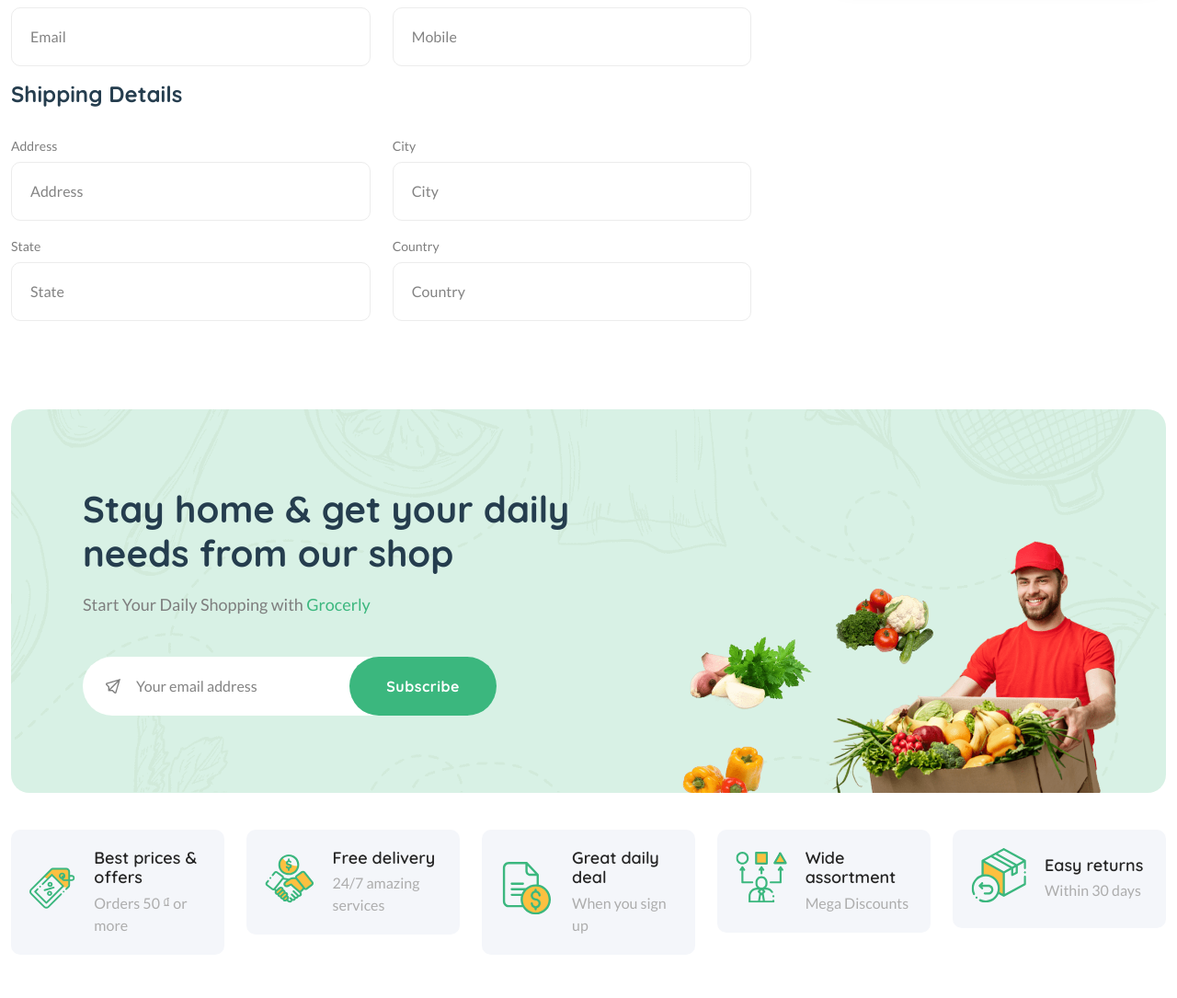
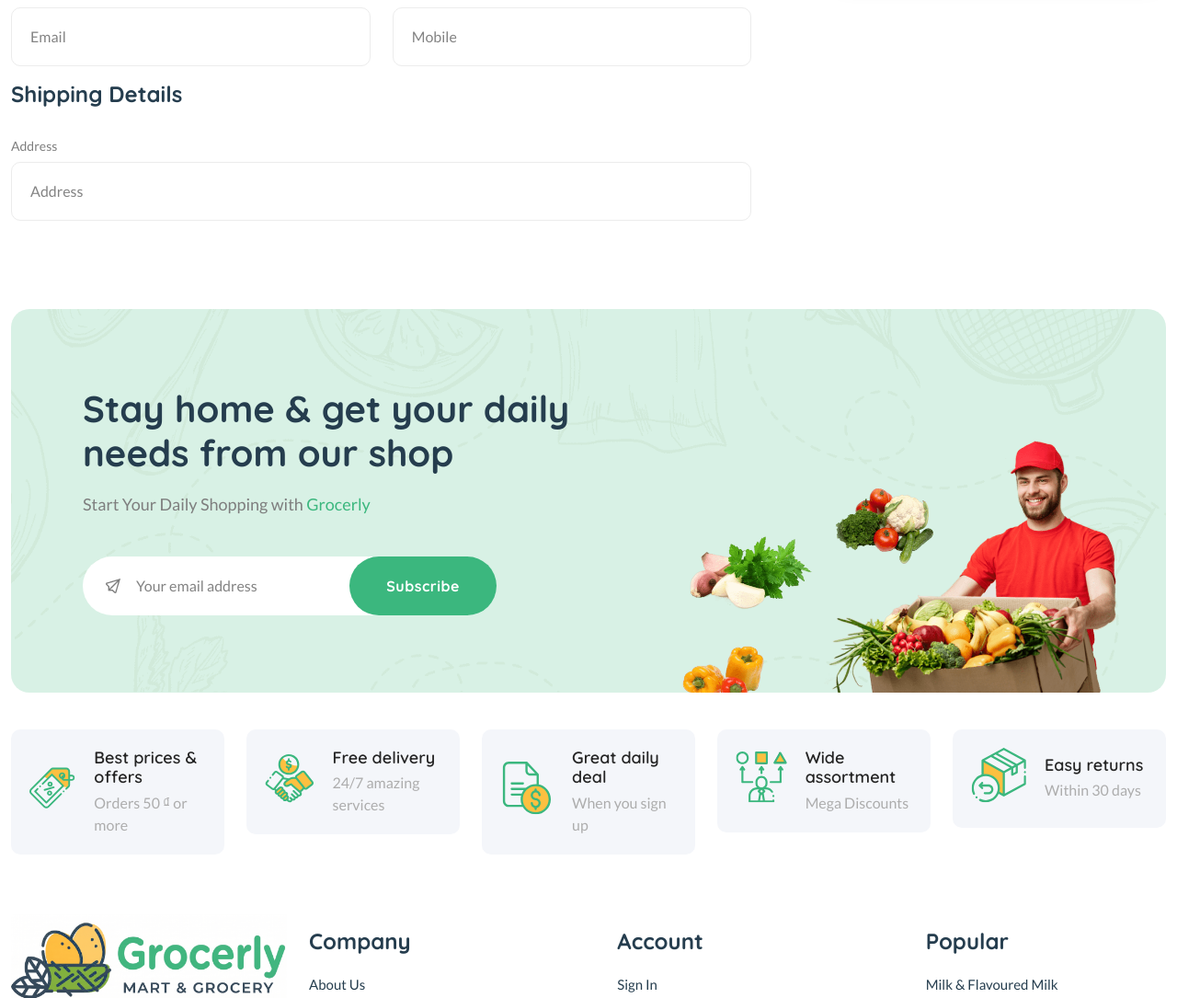
Before and after one commit to leducphat/grocerly-ecom, a Django app: template grocerly/templates/core/checkout-info.html in a window 1280 px wide. Shown: the part 800-1885 px from the top of the page at 92% size. Run offline with Django 3.2, Linux system fonts and the light colour scheme; the template is opened without the code that fills it, so the values that code supplies are empty; some libraries are stand-ins or nearby versions.

Commit message:
refactor: Tối giản hóa field Địa chỉ trên toàn bộ hệ thống (Profile và Checkout) thành 1 field duy nhất

```diff
--- a/grocerly/templates/core/checkout-info.html
+++ b/grocerly/templates/core/checkout-info.html
@@ -78,21 +78,9 @@
                             </div>
                             <h4 class="mb-30">{% trans "Shipping Details" %}</h4>
                             <div class="row">
-                                <div class="form-group col-lg-6">
+                                <div class="form-group col-lg-12">
                                     <label>{% trans "Address" %}</label>
-                                    <input type="text" name="address" value="{{ address.address|default:'' }}" placeholder="{% trans 'Address' %}">
-                                </div>
-                                <div class="form-group col-lg-6">
-                                    <label>{% trans "City" %}</label>
-                                    <input type="text" name="city" value="" placeholder="{% trans 'City' %}">
-                                </div>
-                                <div class="form-group col-lg-6">
-                                    <label>{% trans "State" %}</label>
-                                    <input type="text" name="state" value="" placeholder="{% trans 'State' %}">
-                                </div>
-                                <div class="form-group col-lg-6">
-                                    <label>{% trans "Country" %}</label>
-                                    <input type="text" name="country" value="" placeholder="{% trans 'Country' %}">
+                                    <input type="text" name="address" value="{{ request.user.profile.address|default:'' }}" placeholder="{% trans 'Address' %}">
                                 </div>
                             </div>
                         </div>
--- a/grocerly/templates/core/dashboard.html
+++ b/grocerly/templates/core/dashboard.html
@@ -60,7 +60,6 @@
                                                     <span><input class="mb-2" type="text" value="{% trans 'Bio' %} - {{ user_profile.bio|default:'' }}" readonly></span>
                                                     <span><input class="mb-2" type="text" value="{% trans 'Phone' %} - {{ user_profile.phone|default:'' }}" readonly></span>
                                                     <span><input class="mb-2" type="text" value="{% trans 'Address' %} - {{ user_profile.address|default:'' }}" readonly></span>
-                                                    <span><input class="mb-2" type="text" value="{% trans 'Country' %} - {{ user_profile.country|default:'' }}" readonly></span>
                                                     {% if user_profile.verified %}
                                                     <div class="p-4 border rounded">
                                                         <span>{% trans "Verified" %}</span> <span><i class="fas fa-check-circle"></i></span>
--- a/grocerly/templates/userauths/profile-edit.html
+++ b/grocerly/templates/userauths/profile-edit.html
@@ -51,13 +51,9 @@
                                             <label>Bio</label>
                                             <input type="text" class="form-control" name="bio" value="{{ form.bio.value|default_if_none:'' }}" placeholder="Bio">
                                         </div>
-                                        <div class="form-group col-md-6">
+                                        <div class="form-group col-md-12">
                                             <label>{% trans "Address" %}</label>
                                             <input type="text" class="form-control" name="address" value="{{ form.address.value|default_if_none:'' }}" placeholder="{% trans 'Address' %}">
-                                        </div>
-                                        <div class="form-group col-md-6">
-                                            <label>{% trans "Country" %}</label>
-                                            <input type="text" class="form-control" name="country" value="{{ form.country.value|default_if_none:'' }}" placeholder="{% trans 'Country' %}">
                                         </div>
                                         <div class="form-group col-md-12">
                                             <label>{% trans "Profile Image" %}</label>
--- a/grocerly/userauths/forms.py
+++ b/grocerly/userauths/forms.py
@@ -20,8 +20,7 @@ class ProfileForm(forms.ModelForm):
     bio = forms.CharField(widget=forms.TextInput(attrs={"placeholder": _("Bio")}), required=False)
     phone = forms.CharField(widget=forms.TextInput(attrs={"placeholder": _("Phone")}), required=False)
     address = forms.CharField(widget=forms.TextInput(attrs={"placeholder": _("Address")}), required=False)
-    country = forms.CharField(widget=forms.TextInput(attrs={"placeholder": _("Country")}), required=False)
 
     class Meta:
         model = Profile
-        fields = ['full_name', 'image', 'bio', 'phone', 'address', 'country']
+        fields = ['full_name', 'image', 'bio', 'phone', 'address']
```
